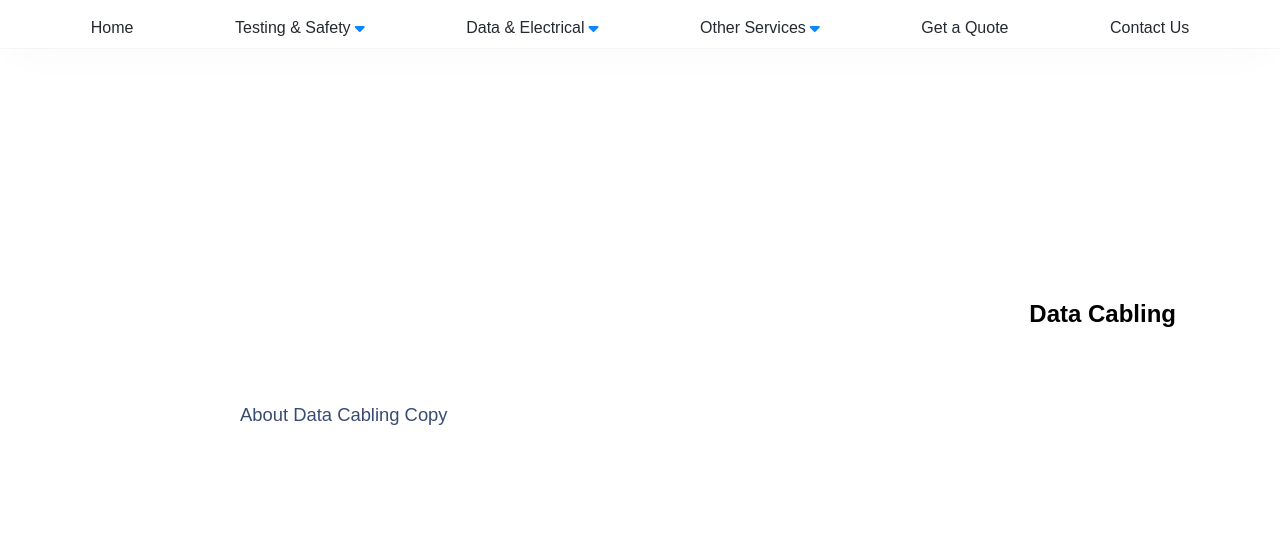
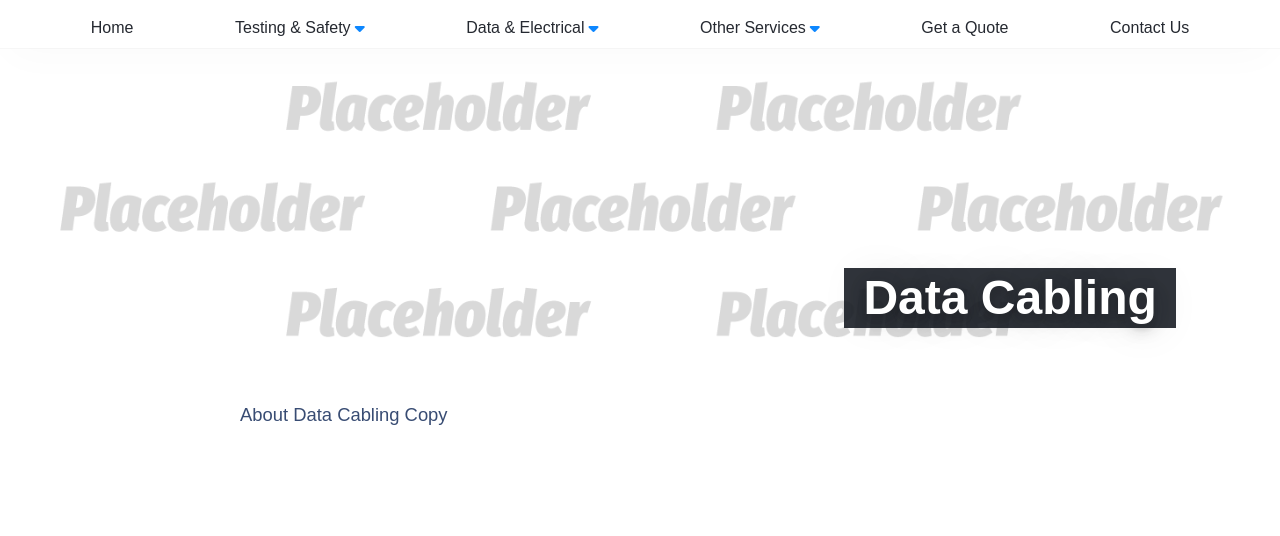
Before and after one commit to sxxb/ossWebsite, a PHP site: page /dataandelectrical/datacabling.html in a window 1280 px wide. Shown: the part 72-608 px from the top of the page. Run offline with PHP 8.4, Linux system fonts and the light colour scheme; some libraries are stand-ins or nearby versions; some web fonts are replaced.

Commit message:
fixed missing semicolon

```diff
--- a/assets/css/style.css
+++ b/assets/css/style.css
@@ -232,8 +232,9 @@
   align-items: flex-end;
   justify-content: flex-end;
   padding: 5vh 5vw;
+  background-image: url("../../img/placeholder.png");
 }
-main .hero .hero-image background-image:url("../../img/placeholder.png") h2 {
+main .hero .hero-image h2 {
   color: white;
   text-shadow: 0 5px 5px rgba(33, 33, 33, 0.125), 0 0 5vh rgba(0, 0, 0, 0.25), 0 5px 15px rgba(33, 33, 33, 0.25);
   font-size: 3rem;
--- a/assets/css/style.scss
+++ b/assets/css/style.scss
@@ -245,7 +245,7 @@
       align-items: flex-end;
       justify-content: flex-end;
       padding:5vh 5vw;
-      background-image:url('../../img/placeholder.png')
+      background-image:url('../../img/placeholder.png');
       h2 {
         color:white;
         text-shadow:$theme-shadow-1, $theme-shadow-2;
```
Also changed, not shown: 1 other file.
